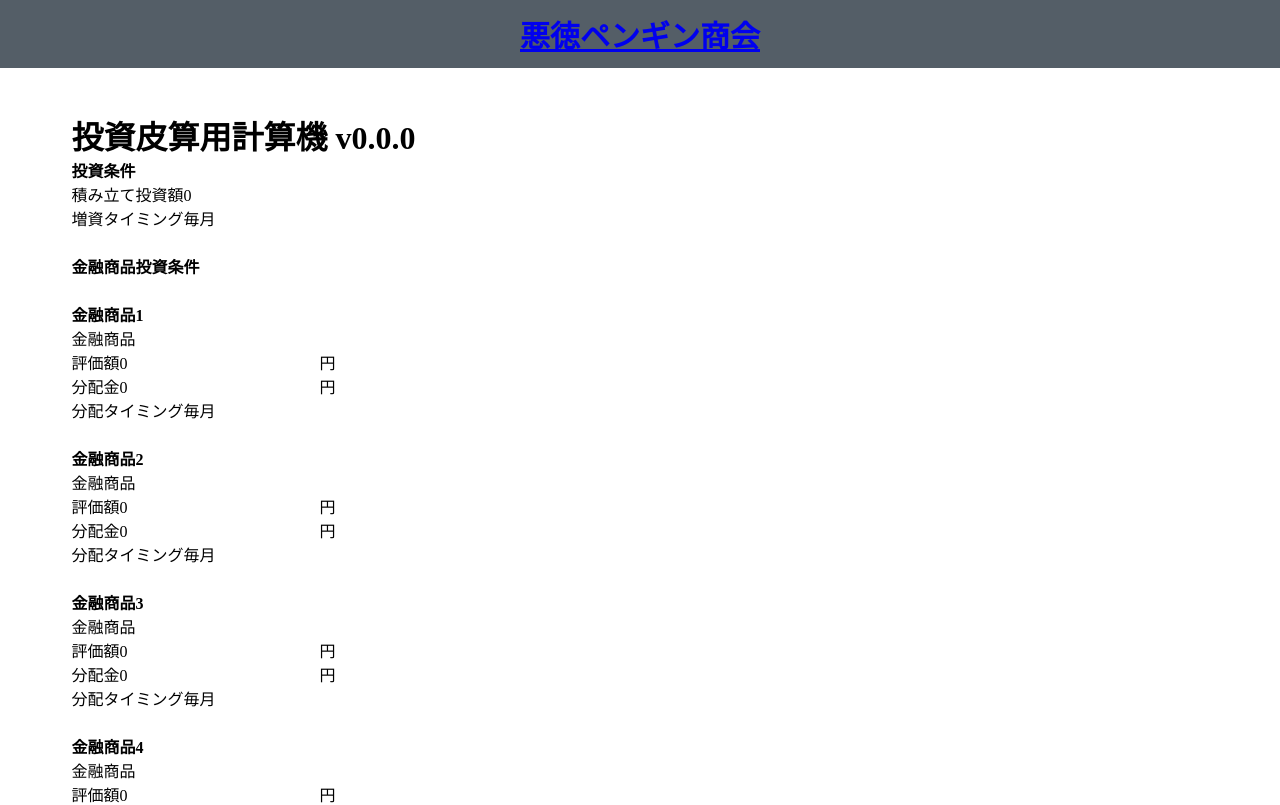
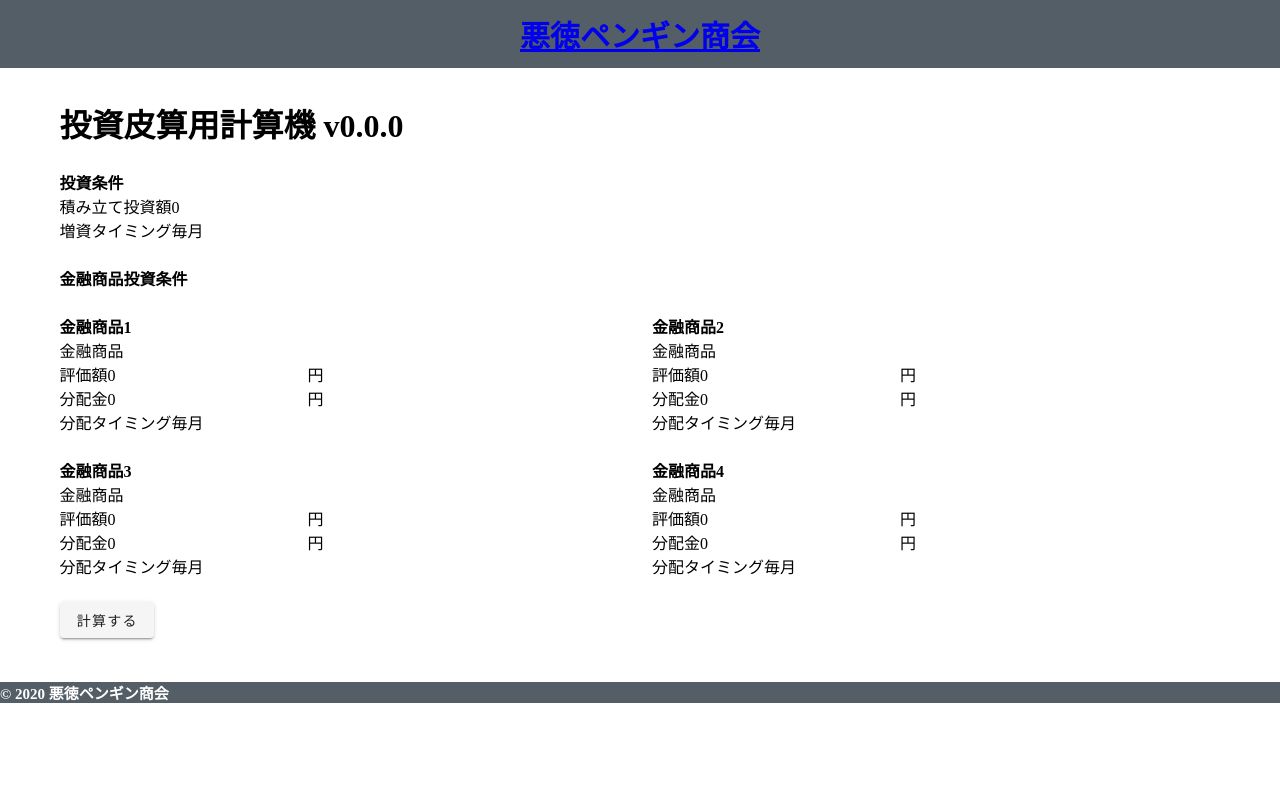
Before and after one commit to turkey136/badPenguinService, a Nuxt app: page /math_allocation in a window 1280 px wide. Shown: the top 805 px of the page. Built offline with nearby package versions, Linux system fonts and the light colour scheme.

Commit message:
Add v-col style

```diff
--- a/pages/math_allocation.vue
+++ b/pages/math_allocation.vue
@@ -1,11 +1,14 @@
 <template>
   <div>
     <v-container>
-      <v-row justify="center">
-        <v-col cols="12">
       <v-form ref="form">
+        <v-row>
           <v-col cols="12">
             <h1>投資皮算用計算機 v0.0.0</h1>
+          </v-col>
+        </v-row>
+        <v-row>
+          <v-col cols="12">
             <div>
               <h4>投資条件</h4>
               <div>
@@ -26,10 +29,14 @@
               </div>
             </div>
           </v-col>
+        </v-row>
+        <v-row>
           <v-col cols="12">
             <h4>金融商品投資条件</h4>
           </v-col>
-            <v-col cols="6" sm="6">
+        </v-row>
+        <v-row>
+          <v-col sm="12" md="6">
             <div>
               <h4>金融商品1</h4>
               <div>
@@ -73,7 +80,7 @@
               </div>
             </div>
           </v-col>
-            <v-col cols="6" sm="6">
+          <v-col sm="12" md="6">
             <div>
               <h4>金融商品2</h4>
               <div>
@@ -117,7 +124,9 @@
               </div>
             </div>
           </v-col>
-            <v-col cols="6">
+        </v-row>
+        <v-row>
+          <v-col sm="12" md="6">
             <div>
               <h4>金融商品3</h4>
               <div>
@@ -161,7 +170,7 @@
               </div>
             </div>
           </v-col>
-            <v-col cols="6">
+          <v-col sm="12" md="6">
             <div>
               <h4>金融商品4</h4>
               <div>
@@ -205,10 +214,14 @@
               </div>
             </div>
           </v-col>
-            <v-col cols="12">
+        </v-row>
+        <v-row>
+          <v-col  sm="12" md="6">
             <v-btn @click="exec">計算する</v-btn>
           </v-col>
+        </v-row>
       </v-form>
+      <v-row>
         <v-col cols="12">
           <div v-if="errors.length > 0">
             <error v-for="error in errors" :key="error">
@@ -216,11 +229,13 @@
             </error>
           </div>
           <div v-if="errors.length === 0 && chartdata.datasets.length > 0">
-              <p>商品を追加する場合は「追加」 -> 「計算する」押下 -> 「表示中の金融商品名」2回押下で対応してください</p>
+            <p>
+              商品を追加する場合は「追加」 -> 「計算する」押下 ->
+              「表示中の金融商品名」2回押下で対応してください
+            </p>
             <p>再描画がうまくいかんのです</p>
             <LineChart :chart-data="chartdata" :options="options" />
           </div>
-          </v-col>
         </v-col>
       </v-row>
     </v-container>
@@ -296,7 +311,7 @@ export default {
     exec: function() {
       this.errors = [];
       if (this.chartdata.datasets.length > 0) {
-        this.chartdata.datasets.splice(0)
+        this.chartdata.datasets.splice(0);
       }
 
       if (Number(this.base.baseAmount) == 0) {
@@ -304,7 +319,7 @@ export default {
           "積み立て投資額がマイナスまたは未入力なので計算できません"
         );
       }
-      let viewdata = []
+      let viewdata = [];
       this.data.forEach(element => {
         if (Number(element.amount) > 0 && Number(element.returnAmount) > 0) {
           element.amount = Number(element.amount);
@@ -319,7 +334,7 @@ export default {
           });
         }
       });
-      console.log(this.chartdata.datasets)
+      console.log(this.chartdata.datasets);
       if (this.chartdata.datasets.length === 0) {
         this.errors.push(
           "評価額と分配金が全項目でマイナスまたは未入力なので計算できません"
@@ -359,9 +374,9 @@ export default {
           if (this.Accumulation) {
             // 累積額
             if (count === 1) {
-                  data.push(returnAmount)
+              data.push(returnAmount);
             } else {
-                 data.push(returnAmount + data.slice(-1)[0])
+              data.push(returnAmount + data.slice(-1)[0]);
             }
           } else {
             // 月額
```
Lines whose indentation alone changed are shown as unchanged.
